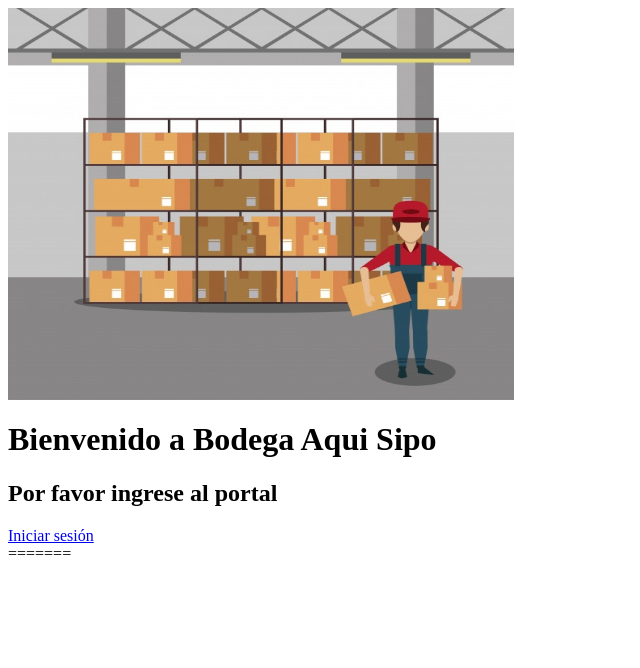
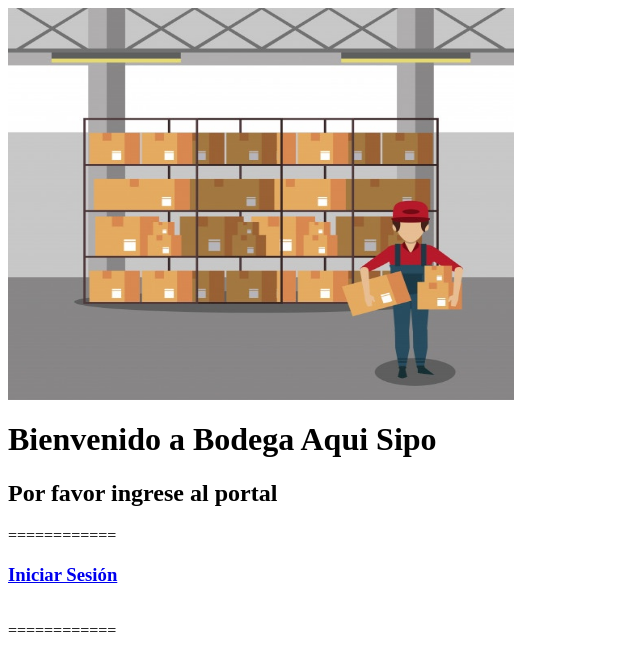
Before and after one commit to xavissj/Pagina-Web-Proyeto, a plain HTML site: page index.html in a window 1280 px wide. Shown: the whole page, without its empty margins (0-640 px from the left). Drawn offline with Linux system fonts and the light colour scheme.

Commit message:
Otro cambio

```diff
--- a/index.html
+++ b/index.html
@@ -9,8 +9,9 @@
     <p><h1>Bienvenido a Bodega Aqui Sipo</h1>
 
         <h2>Por favor ingrese al portal</h2>
-        <a href="./loginBodeguero.html" >Iniciar sesión</a><br>
-=======
+        ============
+        <a href="./loginBodeguero.html"><h3>Iniciar Sesión</h3> </a><br>
+============
 
 
     </p>
```
Also changed, not shown: administrador.html (+1 -0 lines).
